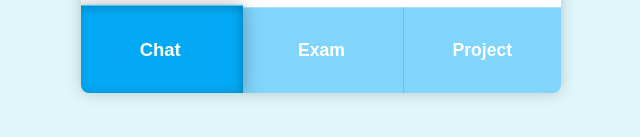
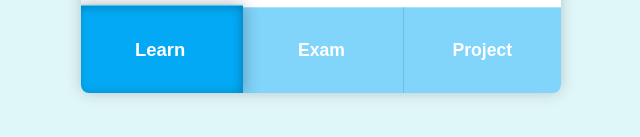
Before and after one commit to strday/aicomp, a plain HTML site: page index.html in a window 1280 px wide. Shown: the part 627-764 px from the top of the page, 319-959 px from the left. Drawn offline with Linux system fonts and the light colour scheme.

Commit message:
Update index.html

```diff
--- a/index.html
+++ b/index.html
@@ -164,7 +164,7 @@
             <textarea id="text-input" placeholder="Type your command here (max 240 characters)" maxlength="240"></textarea>
         </div>
         <div id="buttons-container">
-            <button class="button" id="chat-button">Chat</button>
+            <button class="button" id="chat-button">Learn</button>
             <button class="button" id="exam-button">Exam</button>
             <button class="button" id="project-button">Project</button>
         </div>
```
